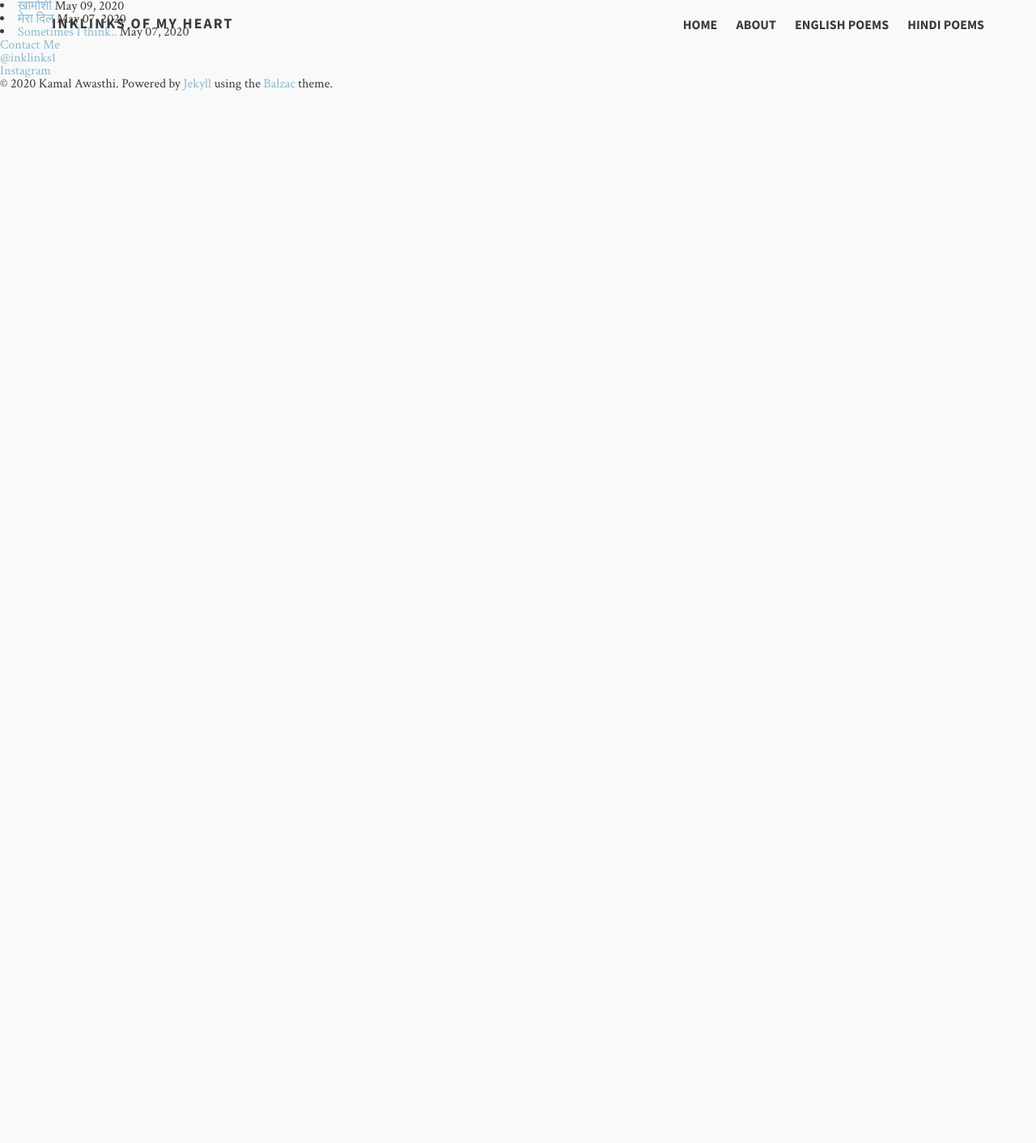
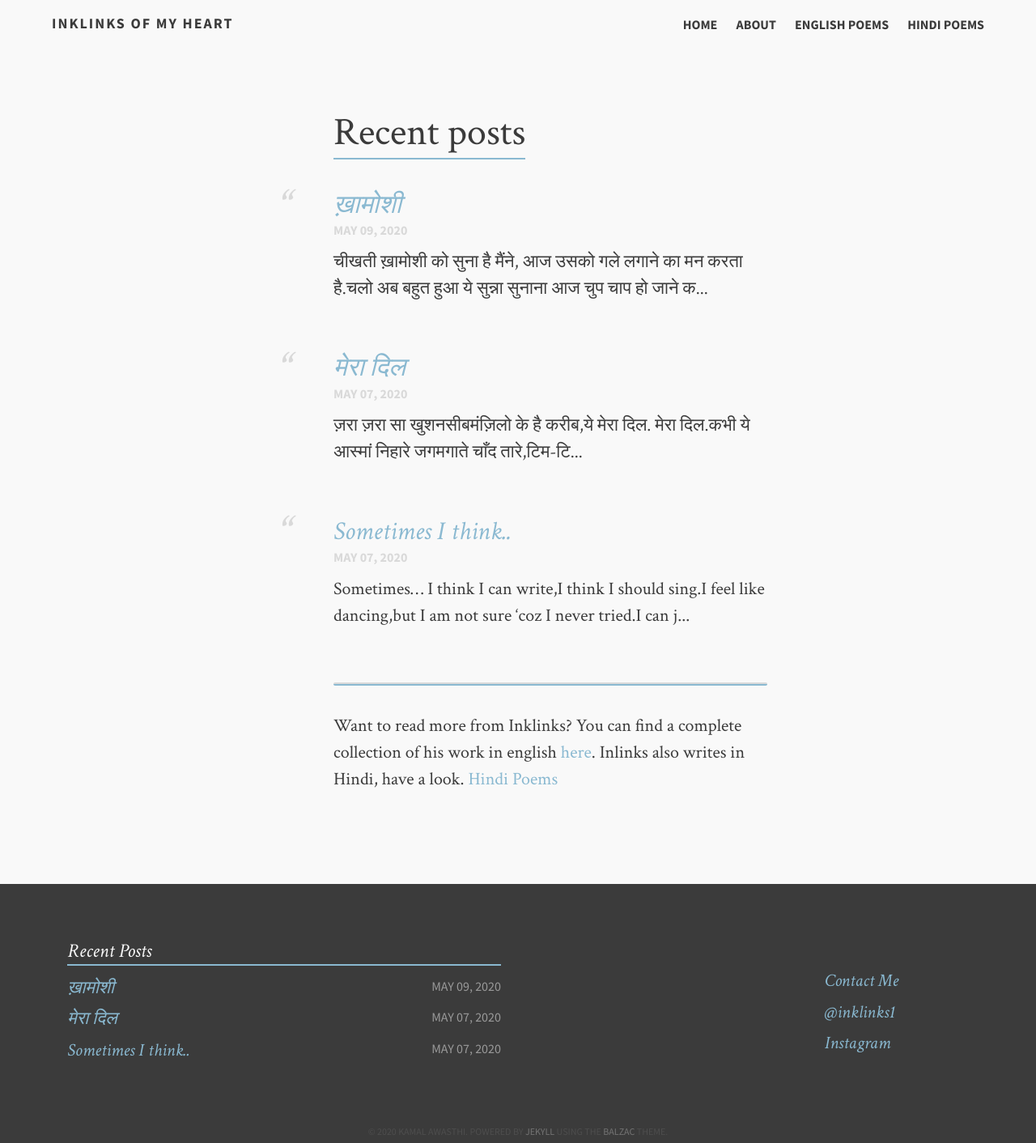
Before and after one commit to InkLinks/InkLinks.github.io, a Jekyll site: the page built from index.html, in a window 1280 px wide. Shown: the whole page at 81% size. Built offline with Jekyll 4.4.1, drawn with Linux system fonts in a browser that asks for light colours; the list of posts is cut into pages by our own code; before the commit the page ends 900 px from its top, so only the background shows below that.

Commit message:
adding pagination

```diff
--- a/_layouts/home.html
+++ b/_layouts/home.html
@@ -1,11 +1,11 @@
 {% include head-dark.html %}
 
-<!--     <div id='bump'>
+    <div id='bump'>
         <section class="article archive">
           <article class="archive-wrap">
               <ol class="post-list">
                  <lh><h2><span class="bb">{{ page.title }}</span></h2></lh>
-                  {% for post in site.posts | limit:5 %}
+                  {% for post in paginator.posts %}
                   <li>
                     <div class="deets" itemscope itemtype="http://schema.org/BlogPosting" itemprop="blogPost">
                         <h1><a href="{{ site.url }}{{ post.url }}">{{ post.title }}</a></h1>
@@ -20,13 +20,7 @@
           </article>
         </section>
         {% include footer.html %}
-    </div> -->
-
-
-<!-- post list -->
-{% for post in paginator.posts %}
-<li><a href="{{post.url | prepend: site.baseurl}}"><h3>{{post.title}}</h3></a></li>
-{% endfor %}
+    </div>
 
 
 <!-- pagination -->
```
